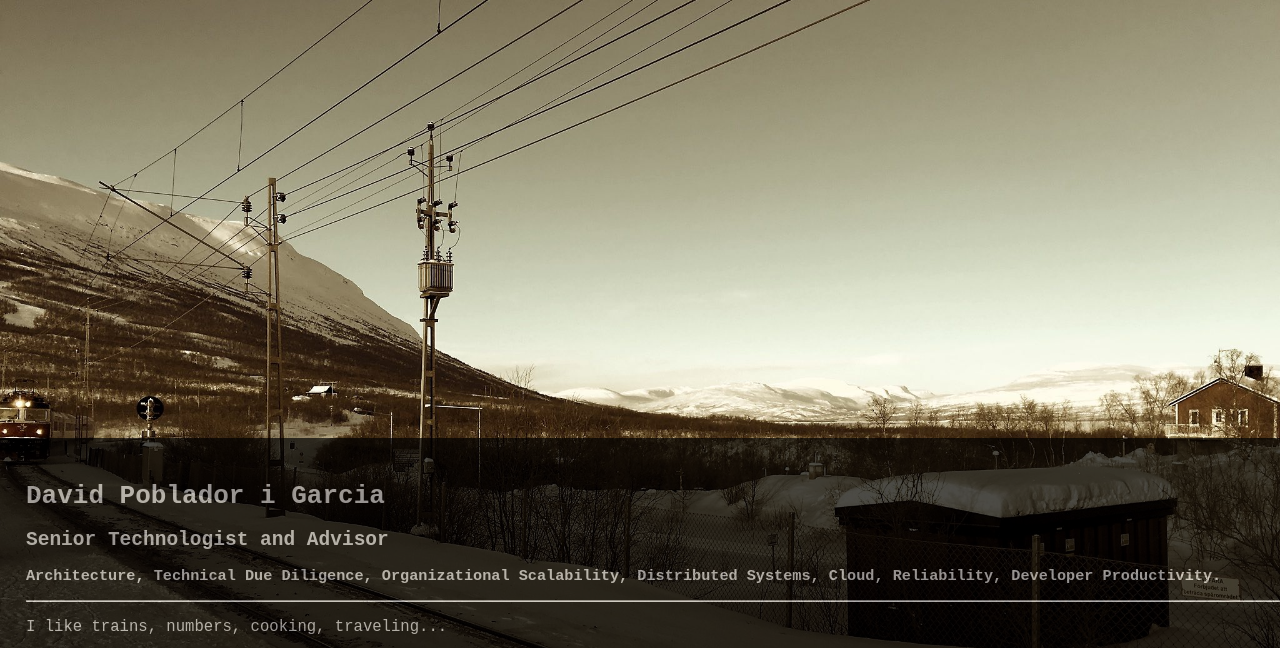
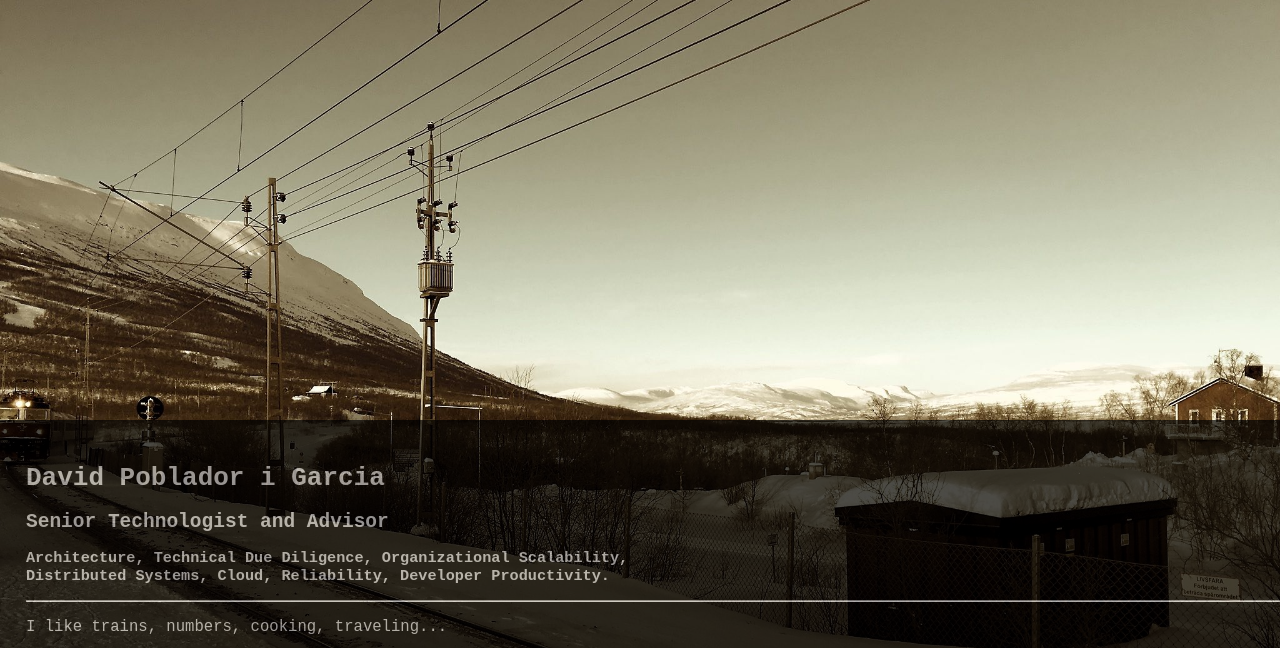
Before and after one commit to davidpoblador/davidpoblador.github.io, a plain HTML site: page docs/index.html in a window 1280 px wide. Shown: the top 648 px of the page. Drawn offline with Linux system fonts and the light colour scheme.

Commit message:
fix style

```diff
--- a/docs/index.html
+++ b/docs/index.html
@@ -71,7 +71,7 @@
       <h1>David Poblador i Garcia</h1>
       <h2>Senior Technologist and Advisor</h2>
       <h3>
-        Architecture, Technical Due Diligence, Organizational Scalability,
+        Architecture, Technical Due Diligence, Organizational Scalability,<br/>
         Distributed Systems, Cloud, Reliability, Developer Productivity.
       </h3>
       <hr />
```
